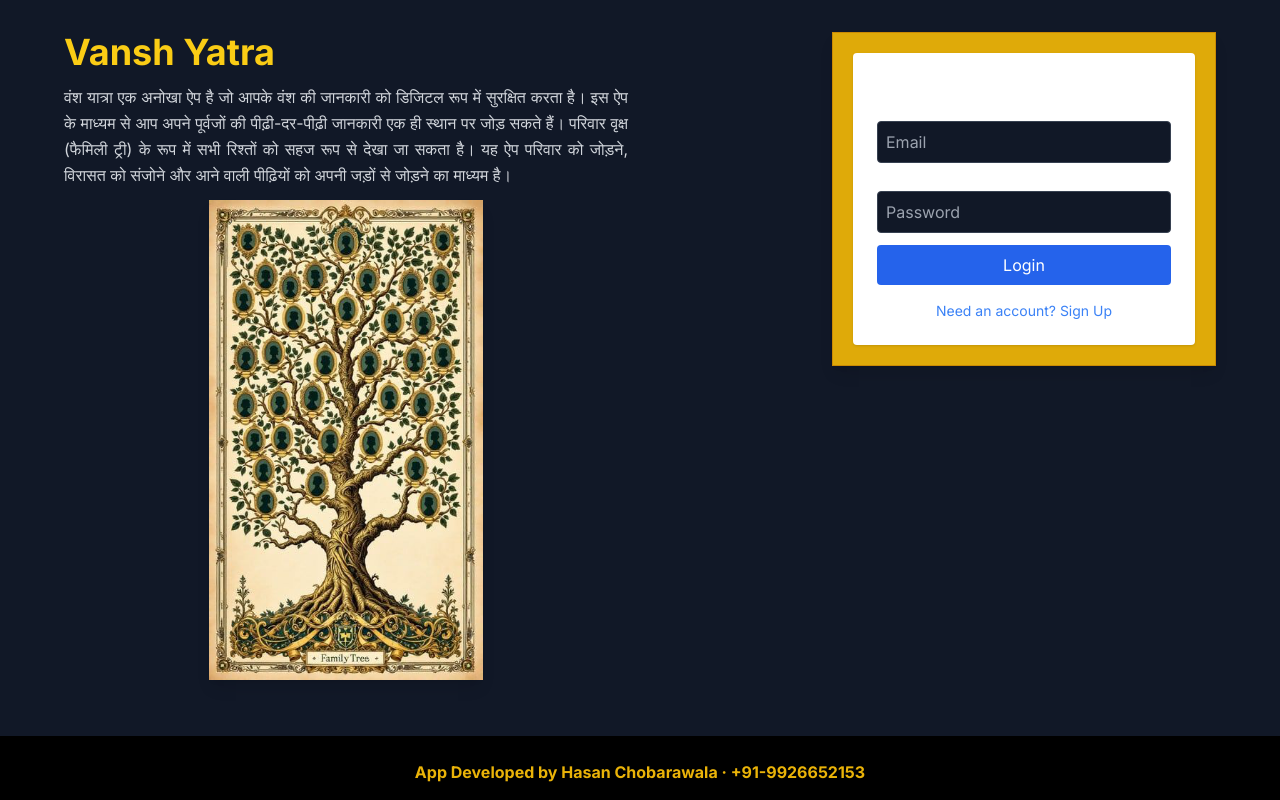
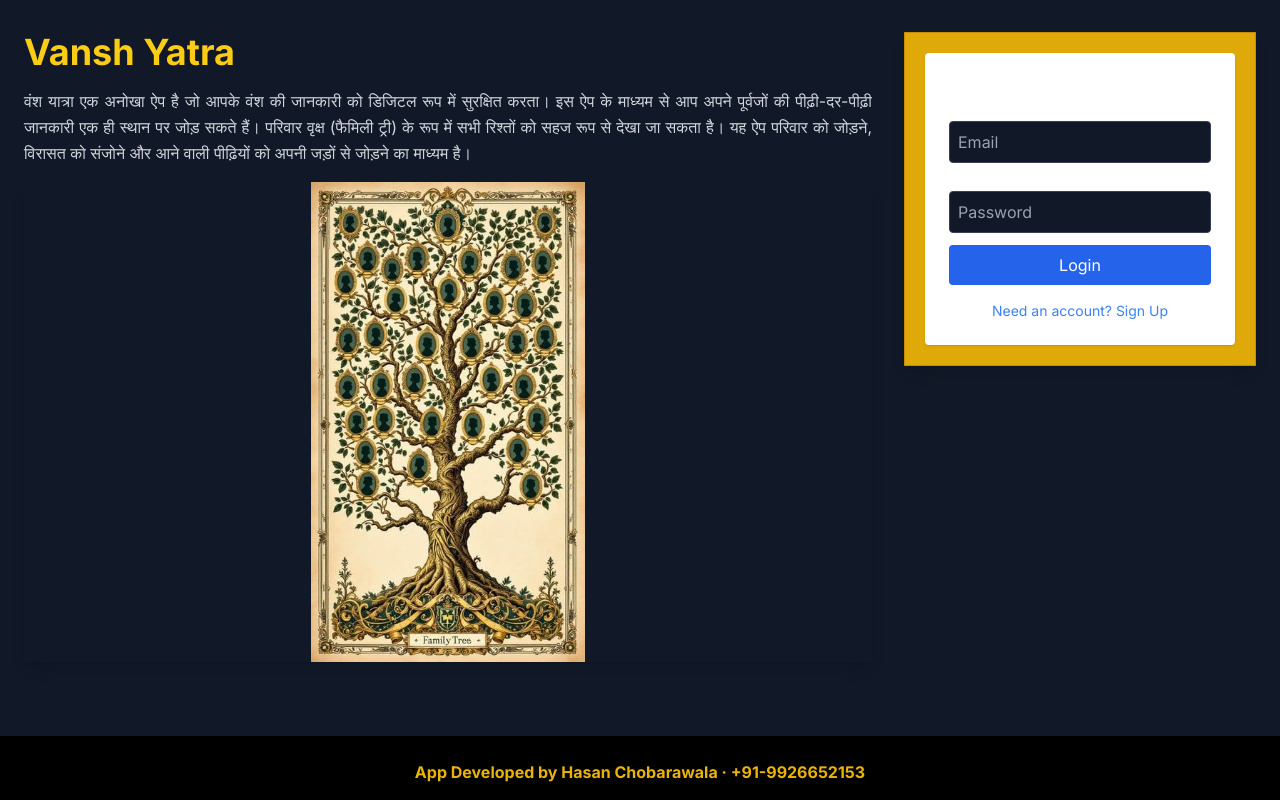
Before and after one commit to hasanchobarawala/Vansh-Yatra, a Next.js app: page / in a window 1280 px wide. Built offline with nearby package versions, Linux system fonts and the light colour scheme; no server answers.

Commit message:
Update page.tsx

```diff
--- a/src/app/page.tsx
+++ b/src/app/page.tsx
@@ -1,40 +1,37 @@
 "use client";
 
-// If your AuthForm is in src/components/ui/AuthForm.tsx, keep this import:
+// NOTE: aapke project me AuthForm yahin hai:
 import AuthForm from "@/components/ui/AuthForm";
-// If not, change to: import AuthForm from "../components/ui/AuthForm";
+// agar aapke yahan path alag hai, sirf ye import line adjust कर लेना
 
 export default function HomePage() {
   return (
     <div className="min-h-[calc(100vh-4rem)] bg-gray-900 text-white px-6 pt-8">
       {/* Top row: Left = Title+Desc(+Image), Right = Login */}
-      <div className="mx-auto w-full max-w-6xl grid grid-cols-1 md:grid-cols-2 gap-6 items-start">
-        {/* Left: Vansh Yatra + description + image (left-aligned) */}
-        <div className="space-y-3">
+      {/* Right column ko fixed width de रहे हैं; Left baaki full ले लेगा */}
+      <div className="mx-auto w-full max-w-7xl grid grid-cols-1 md:grid-cols-[minmax(0,1fr)_22rem] gap-8 items-start">
+        {/* LEFT: Vansh Yatra + description + image (left-aligned, wider) */}
+        <div className="space-y-4">
           <h1 className="text-4xl font-bold text-yellow-400">Vansh Yatra</h1>
 
           <p className="text-gray-300 text-justify leading-relaxed">
-            वंश यात्रा एक अनोखा ऐप है जो आपके वंश की जानकारी को डिजिटल रूप में सुरक्षित करता है।
+            वंश यात्रा एक अनोखा ऐप है जो आपके वंश की जानकारी को डिजिटल रूप में सुरक्षित करता।
             इस ऐप के माध्यम से आप अपने पूर्वजों की पीढ़ी-दर-पीढ़ी जानकारी एक ही स्थान पर जोड़ सकते हैं।
             परिवार वृक्ष (फैमिली ट्री) के रूप में सभी रिश्तों को सहज रूप से देखा जा सकता है।
             यह ऐप परिवार को जोड़ने, विरासत को संजोने और आने वाली पीढ़ियों को अपनी जड़ों से जोड़ने का माध्यम है।
           </p>
 
-      {/* Image block */}
-<div className="mt-4 w-full">
-  <img
-    src="/family-tree.png"
-    alt="Family Tree"
-    className="mx-auto max-w-[50rem] max-h-[60vh] object-contain rounded-lg shadow-lg"
-  />
-</div>
-
-
-
-
+          {/* IMAGE: left aligned, अब left column चौड़ा है, तो image भी बड़ी होगी */}
+          <div className="mt-2 w-full">
+            <img
+              src="/family-tree.png"
+              alt="Family Tree"
+              className="w-full max-h-[60vh] object-contain rounded-lg shadow-lg"
+            />
+          </div>
         </div>
 
-        {/* Right: Login (top-right) */}
+        {/* RIGHT: Login (top-right, same yellow card) */}
         <div className="flex md:justify-end">
           <div className="w-full max-w-sm rounded-lg shadow-lg border border-yellow-600 bg-yellow-500/95 p-5">
             <AuthForm />
```
